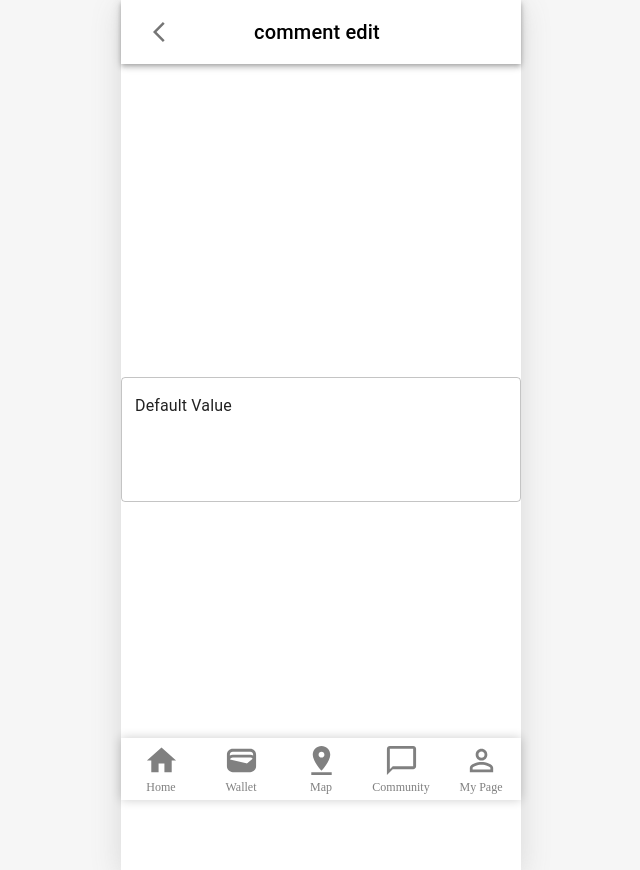
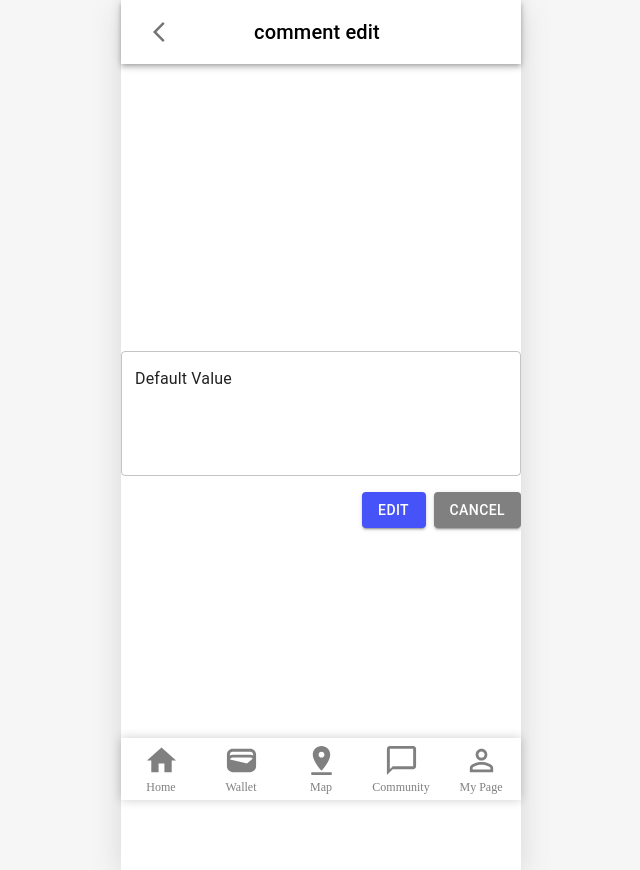
Before and after one commit to v6-yeogaekgi/FE_yeogaekgi, a React (Create React App) app: page /community/comment/edit in a window 1280 px wide. Shown: the whole page, without its empty margins (319-959 px from the left). Built offline with nearby package versions, Linux system fonts and the light colour scheme.

Commit message:
Feat commmentEdit Page

```diff
--- a/src/pages/Community/EditComment.jsx
+++ b/src/pages/Community/EditComment.jsx
@@ -1,11 +1,45 @@
 import * as React from 'react';
 import CommentEditor from './components/CommentEditor';
+import Button from '@mui/material/Button';
+import Box from '@mui/material/Box';
+
+
 
 const EditComment = () => {
-    return(
+    return (
         <>
-            <CommentEditor/>
+            <Box>
+                <CommentEditor />
+                <Box sx={{marginTop: 2}}>
+                    <Box sx={{ display: 'flex', justifyContent: 'flex-end' }}>
+                        <Button
+                            text="edit"
+                            variant="contained"
+                            sx={{
+                                backgroundColor: '#4653f9',
+                                color: 'white',
+                                marginRight: 1, // 오른쪽 마진을 추가하여 버튼 간의 간격 조절
+                            }}
+                        >
+                            Edit
+                        </Button>
+                        <Button
+                            text="cancel"
+                            variant="contained"
+                            sx={{
+                                backgroundColor: 'gray',
+                                color: 'white',
+                            }}
+                        >
+
+                            Cancel
+                        </Button>
+                    </Box>
+                </Box>
+            </Box>
+
+
         </>
     );
-}
+};
 export default EditComment;
```
